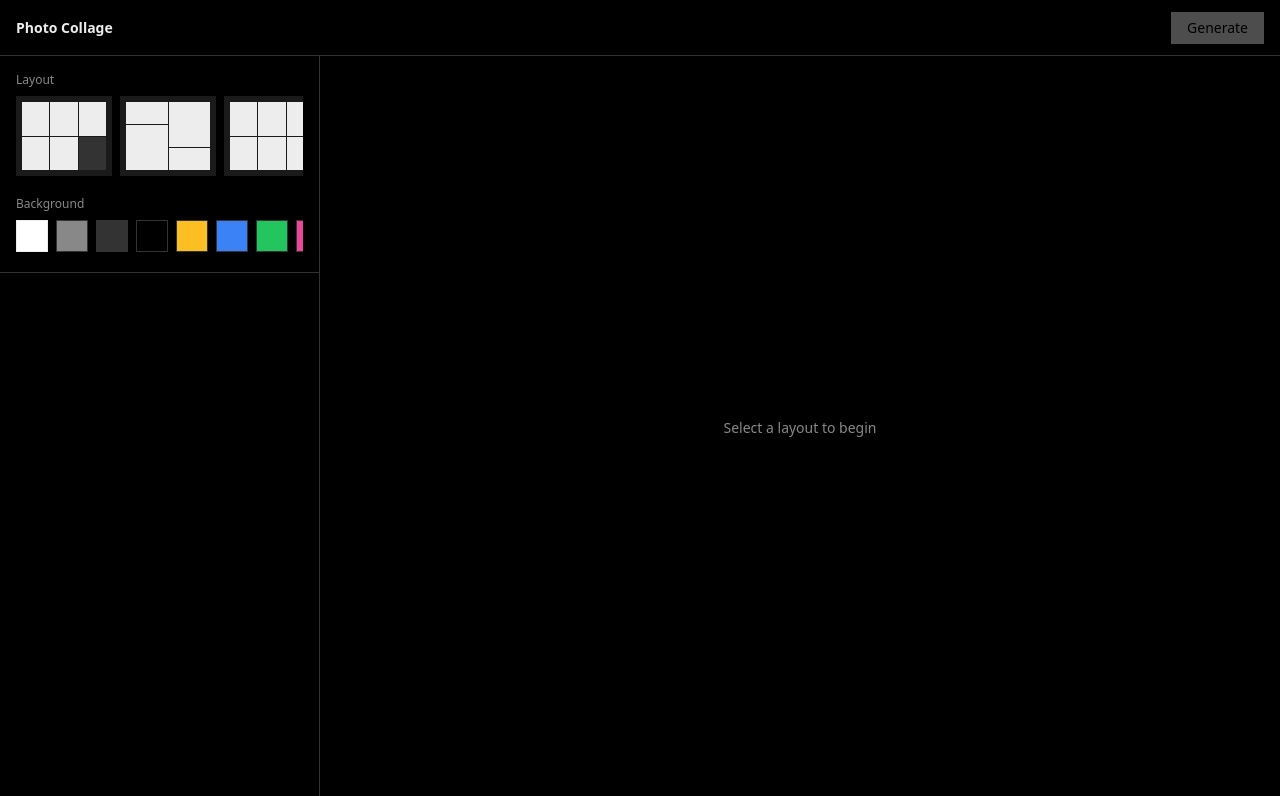
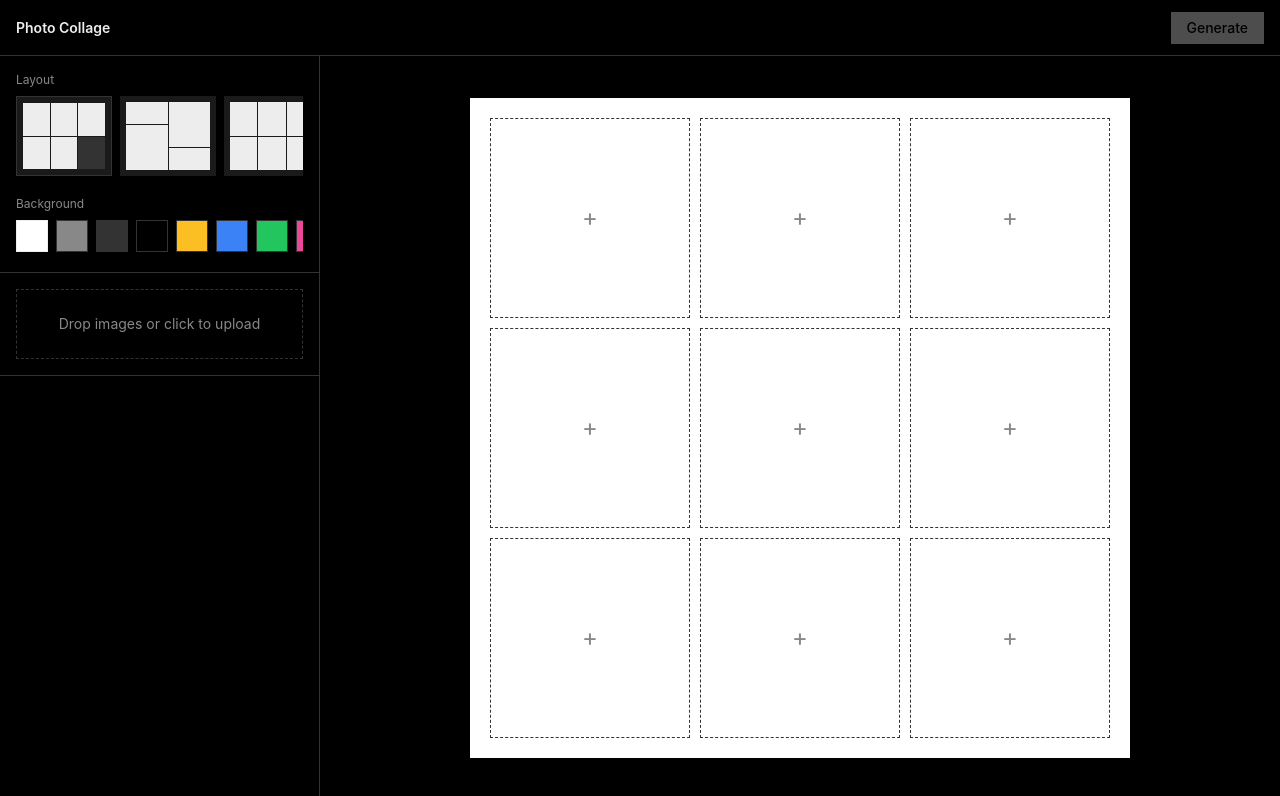
Before and after one commit to Jee-vim/open-collage-maker, a React (Vite) app in the folder client/: page / in a window 1280 px wide. Shown: the top 796 px of the page. Built offline with nearby package versions, Linux system fonts and the light colour scheme.

Commit message:
feat: make layout selection on init

```diff
--- a/client/package.json
+++ b/client/package.json
@@ -11,6 +11,8 @@
     "@dnd-kit/core": "^6.1.0",
     "@dnd-kit/sortable": "^8.0.0",
     "@dnd-kit/utilities": "^3.2.2",
+    "@fontsource/geist-mono": "^5.2.8",
+    "@fontsource/geist-sans": "^5.2.5",
     "@radix-ui/react-label": "^2.0.2",
     "@radix-ui/react-select": "^2.0.0",
     "@radix-ui/react-slider": "^1.1.2",
--- a/client/src/App.jsx
+++ b/client/src/App.jsx
@@ -29,10 +29,10 @@ function SidebarItem({ item, onRemove }) {
 
 export default function App() {
   const [images, setImages] = useState([]);
-  const [settings, setSettings] = useState(DEFAULT_SETTINGS);
+  const [settings, setSettings] = useState({ ...DEFAULT_SETTINGS, ...PRESETS[0].opts });
   const [progress, setProgress] = useState(0);
   const [loading, setLoading] = useState(false);
-  const [preset, setPreset] = useState('');
+  const [preset, setPreset] = useState(PRESETS[0].value);
   const [toast, setToast] = useState(null);
 
   const slots = slotsFor(preset);
--- a/client/src/index.css
+++ b/client/src/index.css
@@ -16,7 +16,7 @@
 
 * { box-sizing: border-box; margin: 0; padding: 0; }
 html, body, #root { height: 100%; }
-body { @apply bg-bg text-fg; min-height: 100vh; -webkit-font-smoothing: antialiased; overflow: hidden; }
+body { @apply bg-bg text-fg; min-height: 100vh; -webkit-font-smoothing: antialiased; overflow: hidden; font-family: 'Geist', -apple-system, BlinkMacSystemFont, 'Segoe UI', Roboto, sans-serif; }
 
 input, select, button { font: inherit; }
 
--- a/client/src/main.jsx
+++ b/client/src/main.jsx
@@ -1,5 +1,11 @@
 import React from 'react';
 import ReactDOM from 'react-dom/client';
+import '@fontsource/geist-sans/400.css';
+import '@fontsource/geist-sans/500.css';
+import '@fontsource/geist-sans/600.css';
+import '@fontsource/geist-sans/700.css';
+import '@fontsource/geist-mono/400.css';
+import '@fontsource/geist-mono/500.css';
 import App from './App.jsx';
 import './index.css';
 
```
Also changed, not shown: 1 other file (tests, documents, lock files or other folders).
